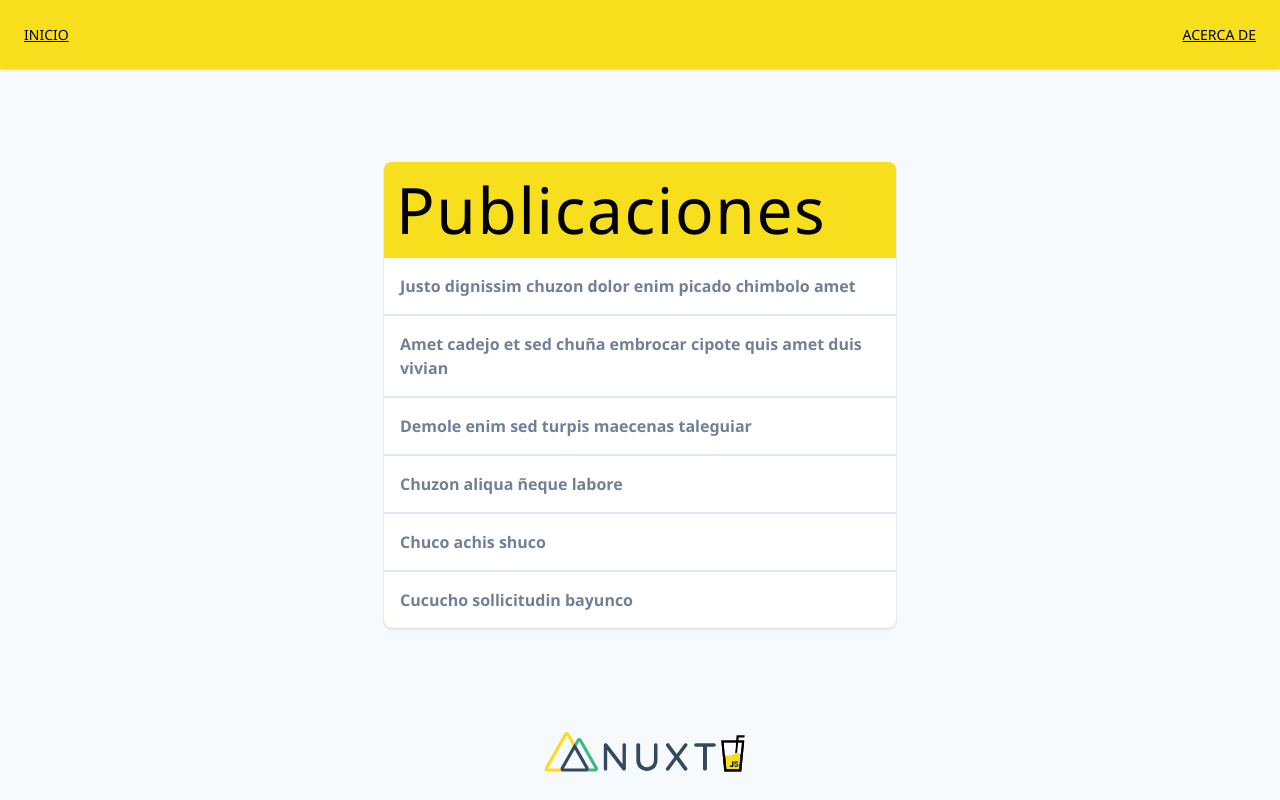
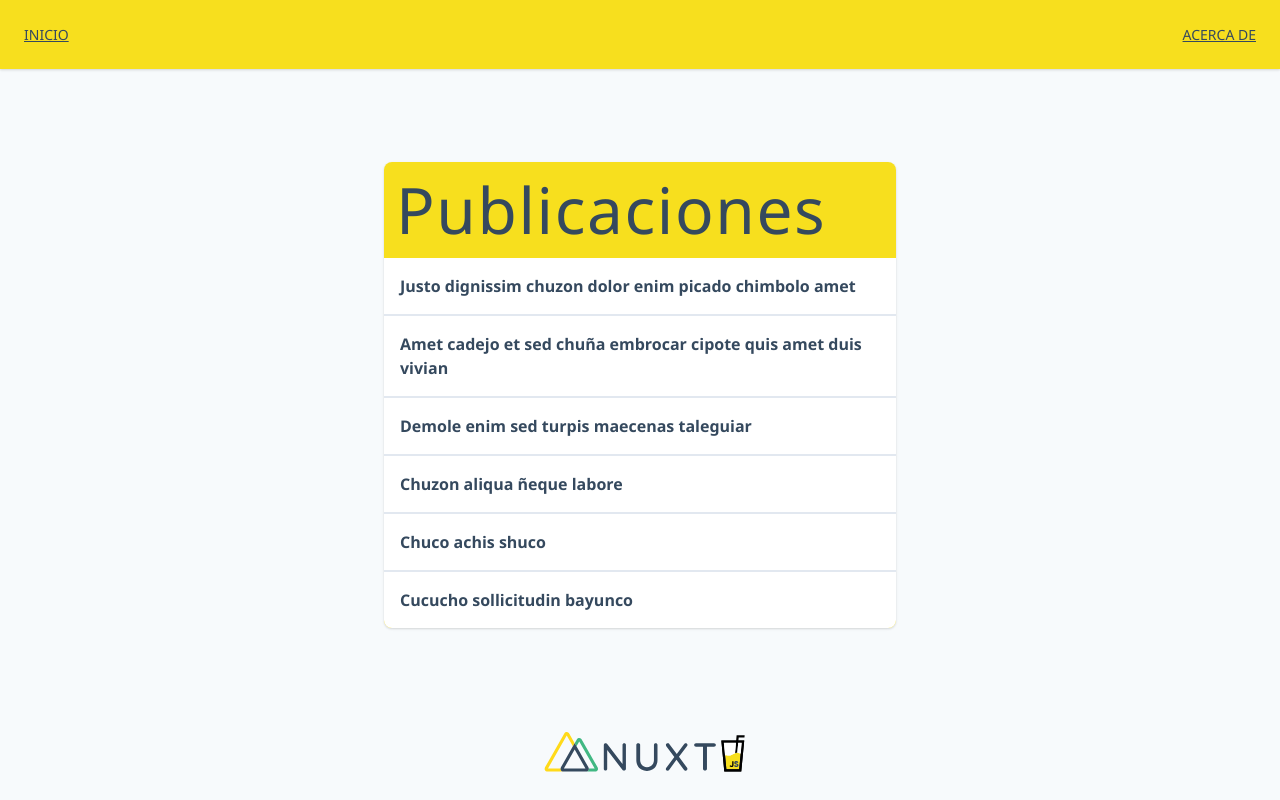
Before and after one commit to xdiegom/horchatajs-demo, a Nuxt app: page / in a window 1280 px wide. Built offline with nearby package versions, Linux system fonts and the light colour scheme.

Commit message:
:lipstick: Changed body text-color

```diff
--- a/assets/css/app.css
+++ b/assets/css/app.css
@@ -1,5 +1,6 @@
 body {
   font-family: 'Segoe UI', Arial, sans-serif;
+  @apply text-nuxt-dark;
 }
 
 /* Page Transition */
--- a/pages/index.vue
+++ b/pages/index.vue
@@ -12,7 +12,7 @@
           <nuxt-link
             :class="{'border-b-2': post.id < posts.length}"
             :to="{ name: 'posts-id', params: { id: post.id } }"
-            class="text-xs text-gray-600 font-bold p-4 hover:text-black md:text-base">
+            class="text-xs font-bold p-4 hover:text-nuxt-light md:text-base">
             {{ post.title }}
           </nuxt-link>
         </div>
```
